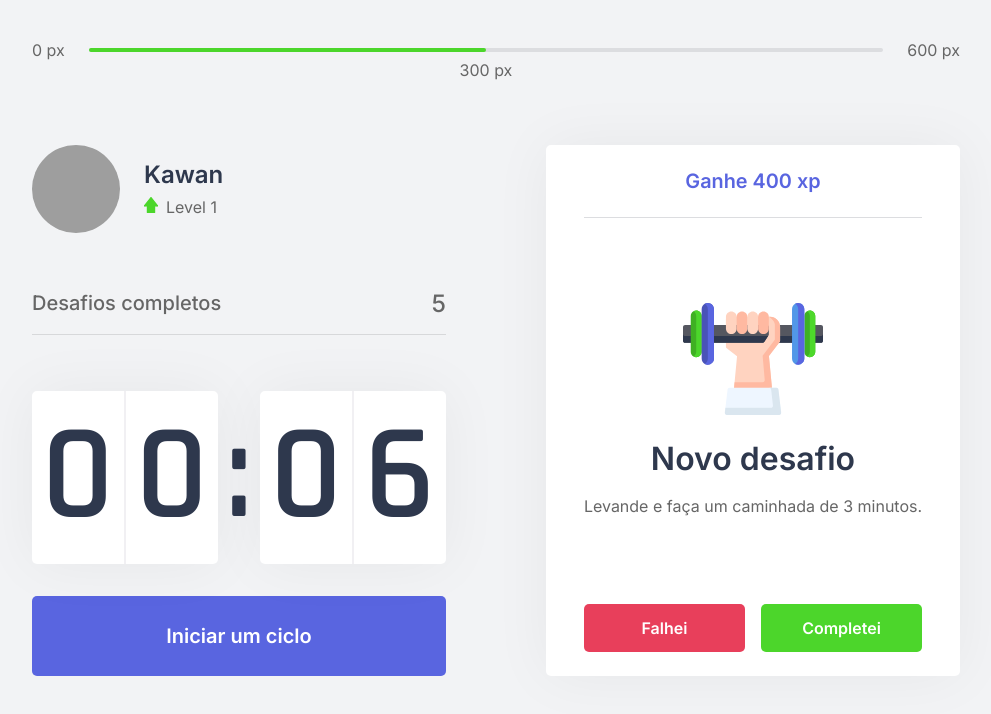
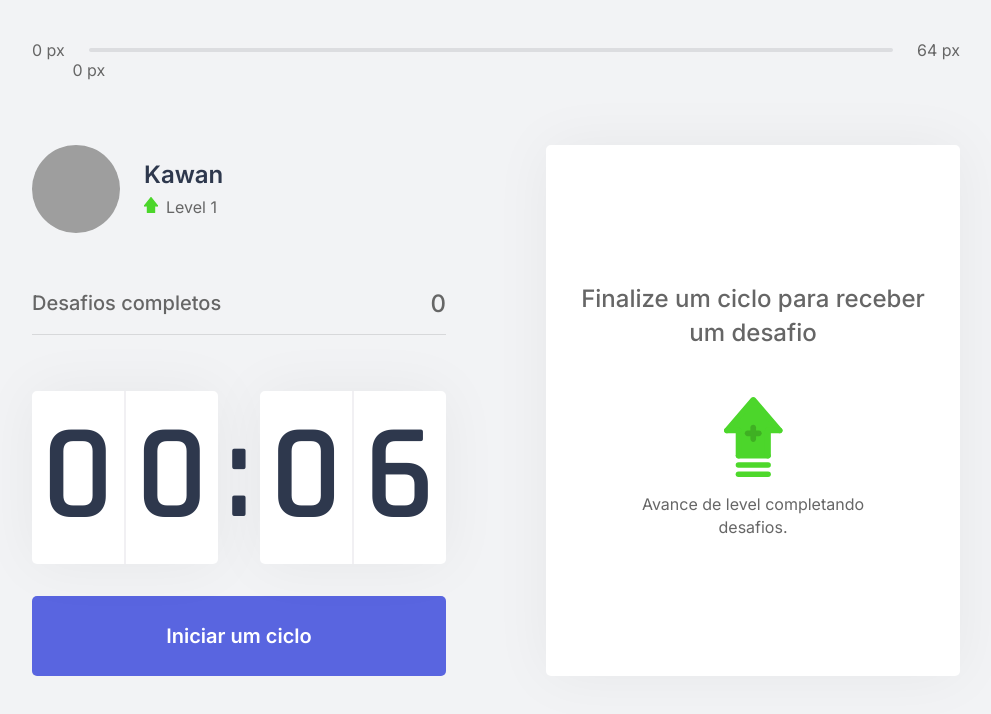
Before and after one commit to Kwan13/moveit, a Next.js app: page / in a window 1280 px wide. Shown: the top 714 px of the page, without its empty margins (144-1135 px from the left). Built offline with nearby package versions, Linux system fonts and the light colour scheme; grey boxes are pictures that could not be loaded.

Commit message:
add 'contextApi'

```diff
--- /dev/null
+++ b/challenges.json
@@ -0,0 +1,62 @@
+[
+  {
+    "type": "body",
+    "description": "Estique um de seus braços com a palma da mão virada para frente e puxe os dedos para cima por 10 segundos por mão.",
+    "amount": 80
+  },
+  {
+    "type": "body",
+    "description": "Estique seu braço contra o peito e puxe-o utilizando o outro braço por 10 segundos por braço.",
+    "amount": 60
+  },
+  {
+    "type": "body",
+    "description": "Puxe seu pescoço com a ajuda da mão para a direita e para a esquerda, permanecendo na posição por alguns segundos.",
+    "amount": 70
+  },
+  {
+    "type": "body",
+    "description": "Com as duas mãos na parte de trás da cabeça, leve-a para baixo, alongando a parte de trás da região.",
+    "amount": 60
+  },
+  {
+    "type": "body",
+    "description": "Cruze as pernas e desça com as mãos esticadas em direção ao chão. Repita o movimento com a outra perna na frente.",
+    "amount": 100
+  },
+  {
+    "type": "body",
+    "description": "Sentado, abra as pernas e tente encostar as palmas das mãos no chão, repita 3 vezes por 5 segundos.",
+    "amount": 80
+  },
+  {
+    "type": "body",
+    "description": "Puxe o joelho de encontro ao peito e segure, troque de perna após 10 segundos.",
+    "amount": 50
+  },
+  {
+    "type": "body",
+    "description": "Sentado, cruze uma perna e incline seu tronco à frente, troque de perna após 10 segundos.",
+    "amount": 80
+  },
+  {
+    "type": "eye",
+    "description": "Sentado, feche os olhos e cubra-os com as palmas da mão durante 2 minutos, depois abra normalmente.",
+    "amount": 90
+  },
+  {
+    "type": "eye",
+    "description": "Em algum ambiente aberto, olhe o mais longe que puder em quatro direções por 3s, mexa apenas os olhos. Repita 3 vezes.",
+    "amount": 140
+  },
+  {
+    "type": "eye",
+    "description": "Usando os polegares, massage a área abaixo das sobrancelhas em movimentos circulares por 15 segundos.",
+    "amount": 70
+  },
+  {
+    "type": "body",
+    "description": "Em pé, gire a cintura o máximo que puder para a esquerda, segure por cinco segundos. Repita para a direita.",
+    "amount": 90
+  }
+]
--- a/src/components/ChallengeBox.tsx
+++ b/src/components/ChallengeBox.tsx
@@ -1,31 +1,37 @@
+import { useContext } from 'react';
+import { ChallengesContext } from '../contexts/ChallengeContext';
 import styles from '../styles/components/ChallengeBox.module.css';
 
 export function ChallengeBox() {
-
-  const hasAcitiveChallenge = true;
+  const { activeChallenge, resetChallenge } = useContext(ChallengesContext);
 
   return (
     <div className={styles.challengeBoxContainer}>
-      {hasAcitiveChallenge ? (
+      {activeChallenge ? (
         <div className={styles.challengeActive}>
-          <header>Ganhe 400 xp</header>
+          <header>Ganhe {activeChallenge.amount} xp</header>
 
           <main>
-            <img src="icons/body.svg" />
+            <img src={`icons/${activeChallenge.type}.svg`} />
             <strong>Novo desafio</strong>
-            <p>Levande e faça um caminhada de 3 minutos.</p>
+            <p>{activeChallenge.description}</p>
           </main>
 
           <footer>
             <button
               type="button"
               className={styles.challengeFailButton}
-            >Falhei</button>
+              onClick={resetChallenge}
+            >
+              Falhei
+            </button>
 
             <button
               type="button"
               className={styles.challengeSucceededButton}
-            >Completei</button>
+            >
+              Completei
+            </button>
           </footer>
         </div>
       ) : (
--- a/src/components/CompletedChallenges.tsx
+++ b/src/components/CompletedChallenges.tsx
@@ -1,10 +1,14 @@
+import { useContext } from 'react';
+import { ChallengesContext } from '../contexts/ChallengeContext';
 import styles from '../styles/components/CompleteChallenge.module.css';
 
 export function CompletedChallenges() {
+  const {challengesCompleted} = useContext(ChallengesContext);
+
   return (
     <div className={styles.completedChallengesContainer}>
       <span>Desafios completos</span>
-      <span>5</span>
+      <span>{challengesCompleted}</span>
     </div>
   );
 }
--- a/src/components/Countdown.tsx
+++ b/src/components/Countdown.tsx
@@ -1,7 +1,12 @@
-import { useState, useEffect } from 'react';
+import { useState, useEffect, useContext } from 'react';
+import { ChallengesContext } from '../contexts/ChallengeContext';
+
 import styles from '../styles/components/Countdown.module.css';
 
 export function Countdown() {
+
+  const { startNewChallenge } = useContext(ChallengesContext);
+
   const [time, setTime] = useState(0.1 * 60);
   const [isActive, setIsActive] = useState(false);
   const [hasFinished, setHasFinished] = useState(false);
@@ -32,6 +37,7 @@
     } else if (isActive && time === 0) {
       setHasFinished(true);
       setIsActive(false);
+      startNewChallenge();
     }
   }, [isActive, time]);
 
--- a/src/components/ExperienceBar.tsx
+++ b/src/components/ExperienceBar.tsx
@@ -1,15 +1,22 @@
+import { useContext } from 'react';
+import { ChallengesContext } from '../contexts/ChallengeContext';
+
 import styles from '../styles/components/ExperienceBar.module.css';
 
 export function ExperienceBar() {
+  const { currentExperience, experienceToNextLevel } = useContext(ChallengesContext);
+
+  const percentToNextLevel = Math.round(currentExperience * 100) / experienceToNextLevel;
+
   return (
     <header className={styles.experienceBar}>
       <span>0 px</span>
       <div>
-        <div style={{ width: '50%' }} />
+        <div style={{ width: `${percentToNextLevel}` }} />
 
-        <span className={styles.currentExperience} style={{ left: '50%' }}>300 px</span>
+        <span className={styles.currentExperience} style={{ left: `${percentToNextLevel}` }}>{currentExperience} px</span>
       </div>
-      <span>600 px</span>
+      <span>{experienceToNextLevel} px</span>
     </header>
   )
 }
--- /dev/null
+++ b/src/contexts/ChallengeContext.tsx
@@ -0,0 +1,66 @@
+import { createContext, ReactNode, useState } from 'react';
+import challenges from '../../challenges.json';
+
+interface Challenge {
+  type: 'body' | 'eye';
+  description: string;
+  amount: number;
+}
+
+interface ChallengesContextdata {
+  level: number;
+  currentExperience: number;
+  challengesCompleted: number;
+  activeChallenge: Challenge;
+  experienceToNextLevel: number;
+  levelUp: () => void;
+  startNewChallenge: () => void;
+  resetChallenge: () => void;
+}
+
+interface ChallengsProviderProps {
+  children: ReactNode;
+}
+
+export const ChallengesContext = createContext({} as ChallengesContextdata);
+
+export function ChallengesProvider({ children }: ChallengsProviderProps) {
+  const [level, setLevel] = useState(1);
+  const [currentExperience, setCurrentExperience] = useState(0);
+  const [challengesCompleted, setChallengesCompleted] = useState(0);
+
+  const [activeChallenge, setActiveChallenge] = useState(null);
+
+  const experienceToNextLevel = Math.pow((level + 1) * 4, 2);
+
+  function levelUp() {
+    setLevel(level + 1);
+  }
+
+  function startNewChallenge() {
+    const randomChallengeIndex = Math.floor(Math.random() * challenges.length);
+    const challenge = challenges[randomChallengeIndex];
+
+    setActiveChallenge(challenge);
+  }
+
+  function resetChallenge() {
+    setActiveChallenge(null);
+  }
+
+  return (
+    <ChallengesContext.Provider
+      value={{
+        level,
+        currentExperience,
+        challengesCompleted,
+        levelUp,
+        experienceToNextLevel,
+        startNewChallenge,
+        activeChallenge,
+        resetChallenge
+      }}>
+      {children}
+    </ChallengesContext.Provider>
+  )
+}
--- a/src/pages/_app.tsx
+++ b/src/pages/_app.tsx
@@ -1,7 +1,13 @@
 import '../styles/global.css';
 
+import { ChallengesProvider } from '../contexts/ChallengeContext';
+
 function MyApp({ Component, pageProps }) {
-  return <Component {...pageProps} />
+  return (
+    <ChallengesProvider>
+      <Component {...pageProps} />
+    </ChallengesProvider>
+  )
 }
 
 export default MyApp
```
